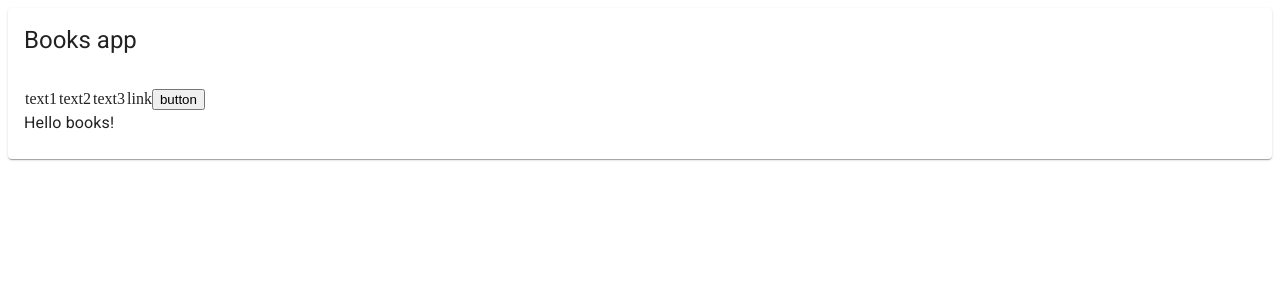
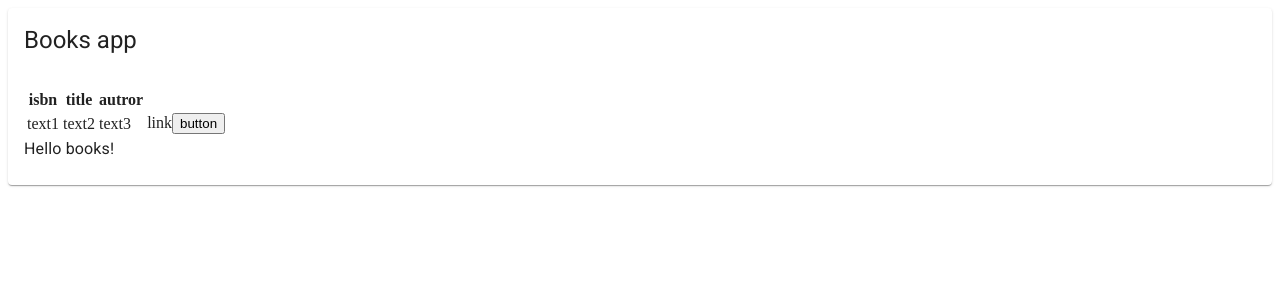
Before and after one commit to franiczio/books, a React (Create React App) app: page / in a window 1280 px wide. Shown: the top 300 px of the page. Built offline with nearby package versions, Linux system fonts and the light colour scheme.

Commit message:
book table template created

```diff
--- a/src/App.js
+++ b/src/App.js
@@ -1,12 +1,12 @@
 import React from 'react';
 import { Card, CardContent, CardHeader, Typography } from '@material-ui/core';
-import Book from './Components/book.jsx';
+import BookTable from './Components/booksTable';
 function App() {
   return (
     <Card>
       <CardHeader title="Books app" />
       <CardContent>
-        <Book />
+        <BookTable></BookTable>
         <Typography>Hello books!</Typography>
       </CardContent>
     </Card>
--- /dev/null
+++ b/src/Components/booksTable.jsx
@@ -0,0 +1,28 @@
+import React, { Component, Fragment } from 'react';
+import Book from './book';
+class BookTable extends Component {
+  constructor(props) {
+    super(props);
+  }
+  render() {
+    return (
+      <Fragment>
+        <table>
+          <thead>
+            <tr>
+              <th>isbn</th>
+              <th>title</th>
+              <th>autror</th>
+              <th></th>
+            </tr>
+          </thead>
+          <tbody>
+            <Book></Book>
+          </tbody>
+        </table>
+      </Fragment>
+    );
+  }
+}
+
+export default BookTable;
```
